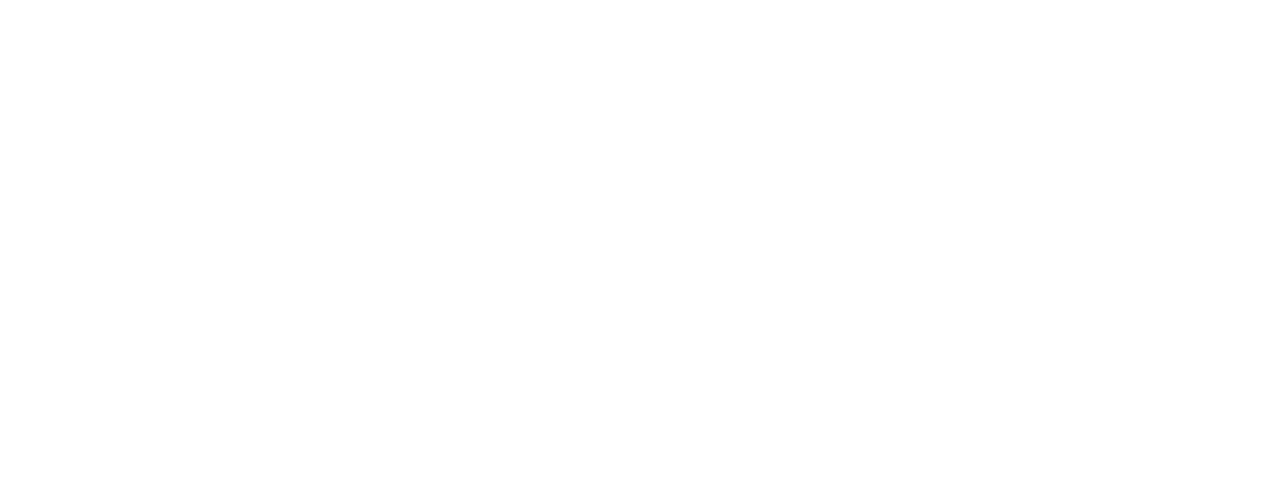
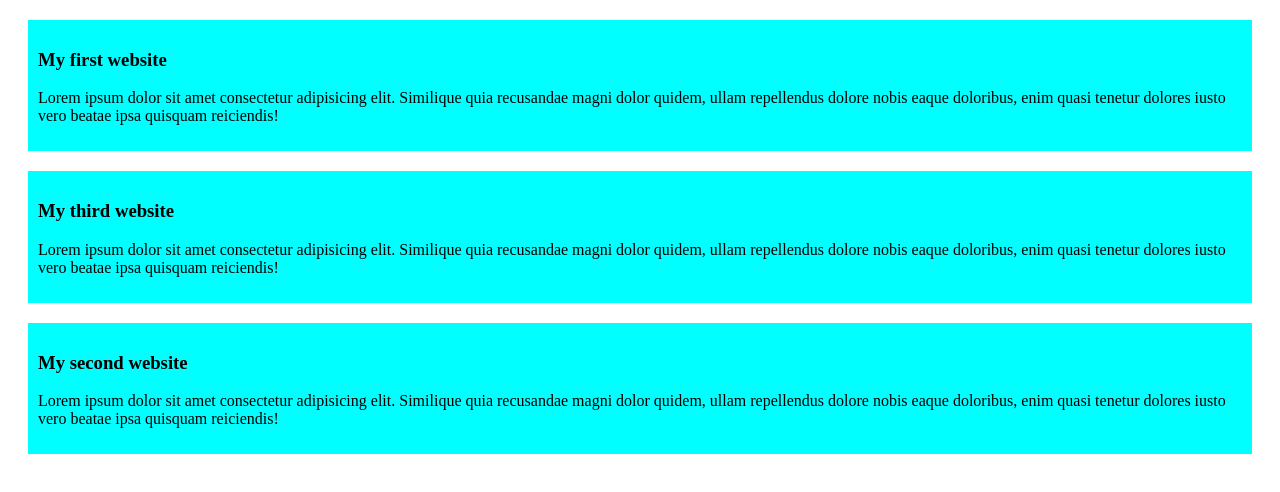
Before and after one commit to sanzidayasmin/my-simple-website, a plain HTML site: page index.html in a window 1280 px wide. Drawn offline with Linux system fonts and the light colour scheme.

Commit message:
added the firstblog

```diff
--- a/index.html
+++ b/index.html
@@ -3,9 +3,21 @@
 <head>
     <meta charset="UTF-8">
     <meta name="viewport" content="width=device-width, initial-scale=1.0">
-    <title>Document</title>
+    <title>My dimple website</title>
+    <link rel="stylesheet" href="styles/blog.css">
 </head>
 <body>
-
+  <div>
+    <h3>My first website</h3>
+    <p>Lorem ipsum dolor sit amet consectetur adipisicing elit. Similique quia recusandae magni dolor quidem, ullam repellendus dolore nobis eaque doloribus, enim quasi tenetur dolores iusto vero beatae ipsa quisquam reiciendis!</p>
+  </div>
+  <div>
+    <h3>My third website</h3>
+    <p>Lorem ipsum dolor sit amet consectetur adipisicing elit. Similique quia recusandae magni dolor quidem, ullam repellendus dolore nobis eaque doloribus, enim quasi tenetur dolores iusto vero beatae ipsa quisquam reiciendis!</p>
+  </div>
+  <div>
+    <h3>My second website</h3>
+    <p>Lorem ipsum dolor sit amet consectetur adipisicing elit. Similique quia recusandae magni dolor quidem, ullam repellendus dolore nobis eaque doloribus, enim quasi tenetur dolores iusto vero beatae ipsa quisquam reiciendis!</p>
+  </div>
 </body>
 </html>
--- /dev/null
+++ b/styles/blog.css
@@ -0,0 +1,5 @@
+div{
+    background-color: aqua;
+    padding: 10px;
+    margin: 20px;
+}
```
